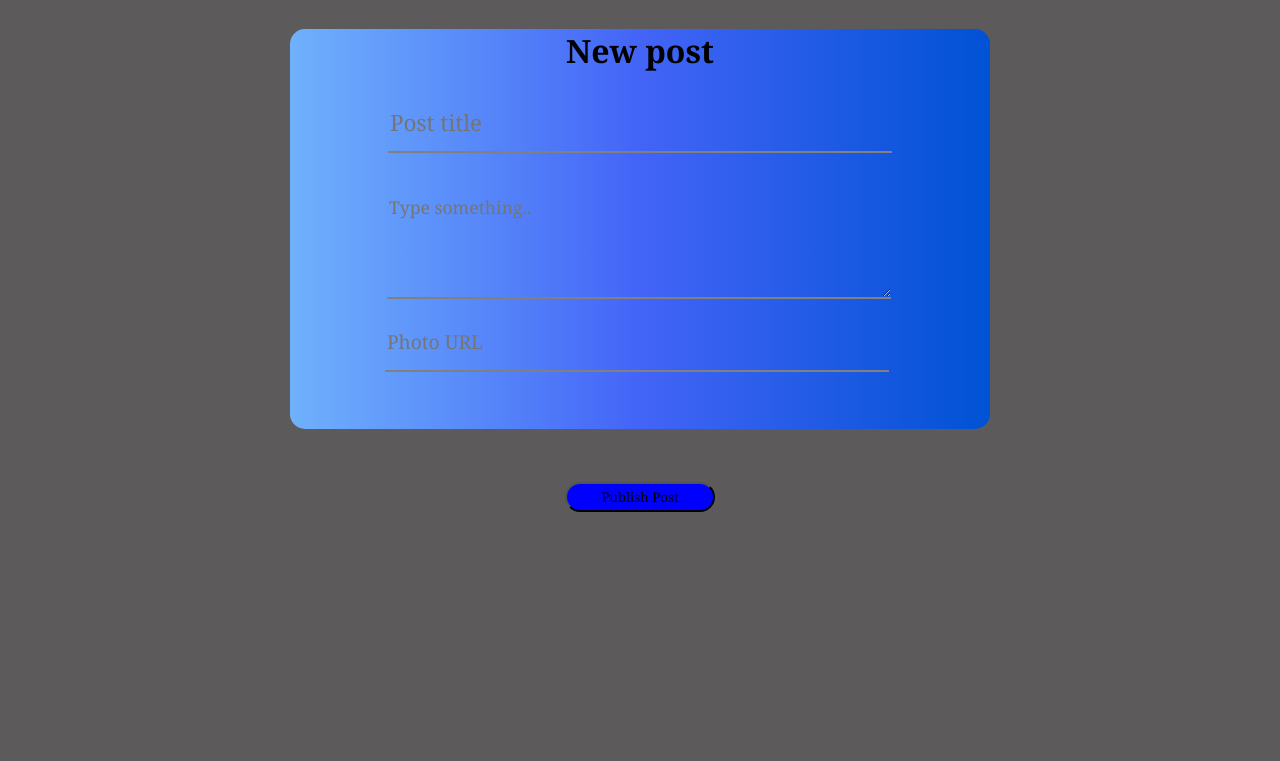
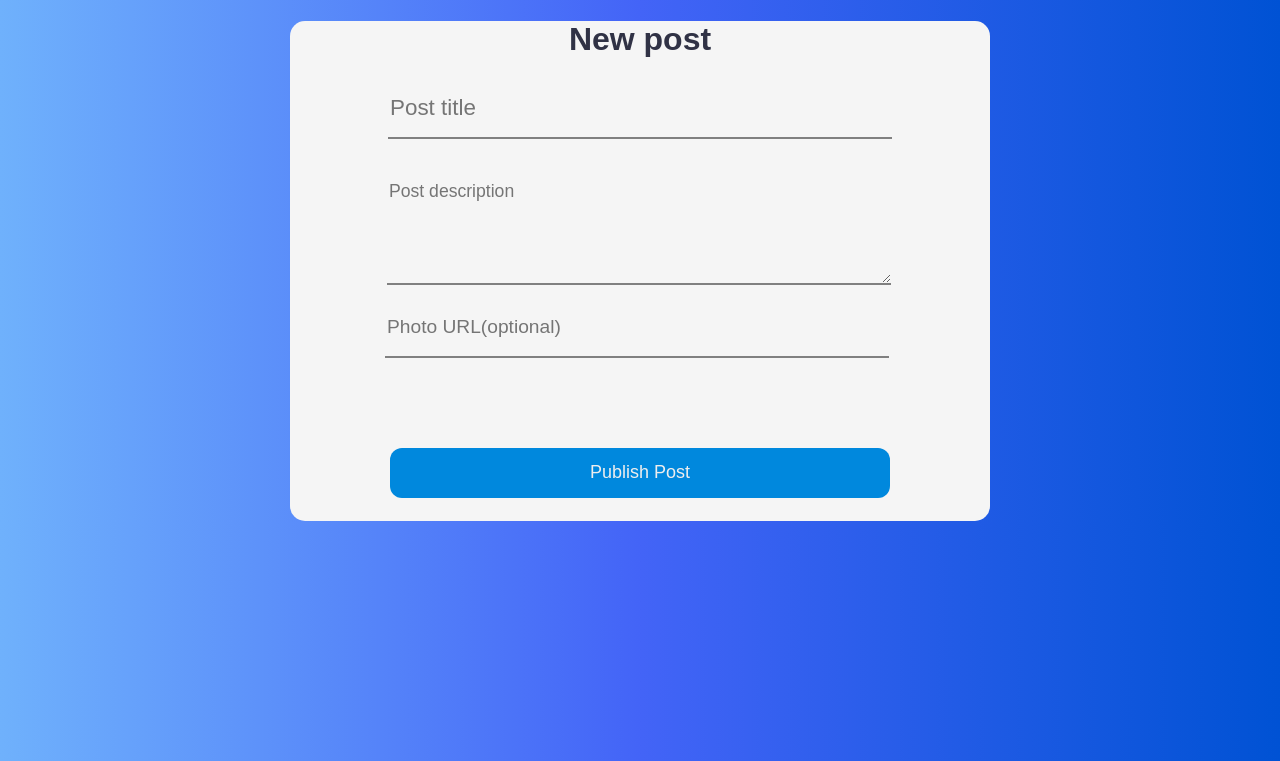
Before and after one commit to aleksandrov1/webapp, a Node server app: page /newpost in a window 1280 px wide. Shown: the top 761 px of the page. Run offline with Node 20, Linux system fonts and the light colour scheme; the visitor is signed in with stand-in values (Sample User, id 1); some libraries are stand-ins or nearby versions.

Commit message:
Profile Pictures added

```diff
--- a/public/css/style-newpost.css
+++ b/public/css/style-newpost.css
@@ -1,14 +1,16 @@
-* {
-    font-family: Georgia, 'Times New Roman', Times, serif;
+body {
+    display: flex;
+    justify-content: center;
+    background: #0052D4;
+    background: -webkit-linear-gradient(to right, #6FB1FC, #4364F7, #0052D4);
+    background: linear-gradient(to right, #6FB1FC, #4364F7, #0052D4);     margin:0 auto;
+}
+.title {
+    position: relative;
+    font-family: sans-serif;
+    color: #303245;
 }
 
-
-body {
-    display: flex;
-    align-items: center;
-    justify-content: center;
-    background-color: rgb(92, 90, 90);
-}
 .break{
     height: 40px;
 }
@@ -16,10 +18,8 @@ body {
 .post-container {
     position:relative;
     width: 700px;
-    height: 400px;
-    background: #0052D4;
-    background: -webkit-linear-gradient(to right, #6FB1FC, #4364F7, #0052D4);
-    background: linear-gradient(to right, #6FB1FC, #4364F7, #0052D4);     margin:0 auto;
+    height: 500px;
+    background-color: whitesmoke;
     text-align:center;
     border-radius: 15px;
 }
@@ -63,10 +63,17 @@ body {
 }
 
 .publish {
-    width: 150px;
-    height: 30px;
-    border-radius: 15px;
-    background-color: blue;
+    background-color: #08d;
+    border-radius: 12px;
+    border: 0;
+    box-sizing: border-box;
+    color: #eee;
+    cursor: pointer;
+    font-size: 18px;
+    height: 50px;
+    outline: 0;
+    text-align: center;
+    width: 500px;;
 }
 
 #photo::placeholder {
@@ -75,6 +82,7 @@ body {
 
 #description::placeholder {
     font-size: 1.1rem;
+    font-family: sans-serif;
 }
 
 ::placeholder {
--- a/server.js
+++ b/server.js
@@ -40,12 +40,17 @@ app.use(passport.initialize())
 app.use(passport.session())
 
 app.get('/', checkAuthenticated, (req, res) => {
-    res.render('index.ejs', { name: req.user.name, currentPosts: posts, postName: posts.name })
+    res.render('index.ejs', { name: req.user.name, currentPosts: posts, postName: posts.name, pfp: req.user.profile_photo })
 })
 
 app.get('/login', checkNotAuthenticated, (req, res) =>  {
     res.render('login.ejs')
 })
+
+app.get('/profile', checkAuthenticated, (req, res) =>  {
+    res.render('profile.ejs', { id: req.user.id, name: req.user.name, pfp: req.user.profile_photo })
+})
+
 
 app.get('/register', checkNotAuthenticated, (req, res) =>  {
     res.render('register.ejs')
@@ -68,7 +73,8 @@ app.post('/register', checkNotAuthenticated, async (req, res) => {
             id: Date.now().toString(),
             name: req.body.name,
             email: req.body.email,
-            password: hashedPassword
+            password: hashedPassword,
+            profile_photo: 'https://thumbs.dreamstime.com/b/default-avatar-profile-icon-vector-social-media-user-image-182145777.jpg'
         })
         res.redirect('/login')
     } catch {
@@ -78,18 +84,36 @@ app.post('/register', checkNotAuthenticated, async (req, res) => {
 })
 
 app.post('/newpost', checkAuthenticated, (req, res) => {
+    var resultObject = users.findIndex((obj => obj.name == req.user.name));
+    var resultPicture = users[resultObject].profile_photo
     try {
     posts.push({
         post_id: Date.now().toString(),
         heading: req.body.heading,
         description: req.body.description,
-        photo: req.body.photo
+        photo: req.body.photo,
+        pfp: resultPicture
     })
     } catch {
         res.redirect('/login')
     }
     console.log(posts)
     res.redirect('/')
+})
+
+function search(nameKey, myArray){
+    for (var i=0; i < myArray.length; i++) {
+        if (myArray[i].name === nameKey) {
+            return myArray[i];
+        }
+    }
+}
+
+app.post('/profile', checkAuthenticated, (req, res, next) => {
+    var user = req.user.name;
+    var resultObject = users.findIndex((obj => obj.name == req.user.name));
+    users[resultObject].profile_photo = req.body.changePicture
+    res.redirect('/profile')
 })
 
 app.delete('/logout', (req, res) => {
--- a/views/newpost.ejs
+++ b/views/newpost.ejs
@@ -14,8 +14,8 @@
     <h1 class="title">New post</h1>
     <input type="heading" id="heading" name="heading" placeholder="Post title" required>
     <div class="break"></div>
-    <textarea rows = "5" cols = "60" name = "description" id="description" type="description" placeholder="Type something.." required></textarea>
-        <input type="photo" id="photo" name="photo" placeholder="Photo URL">
+    <textarea rows = "5" cols = "60" name = "description" id="description" type="description" placeholder="Post description" required></textarea>
+        <input type="photo" id="photo" name="photo" placeholder="Photo URL(optional)">
         <br>
         <br>
         <br>
```
Also changed, not shown: public/css/profile.css (added, +36 -0 lines), public/css/style.css (+57 -11 lines), views/index.ejs (+9 -3 lines), views/profile.ejs (added, +21 -0 lines).
